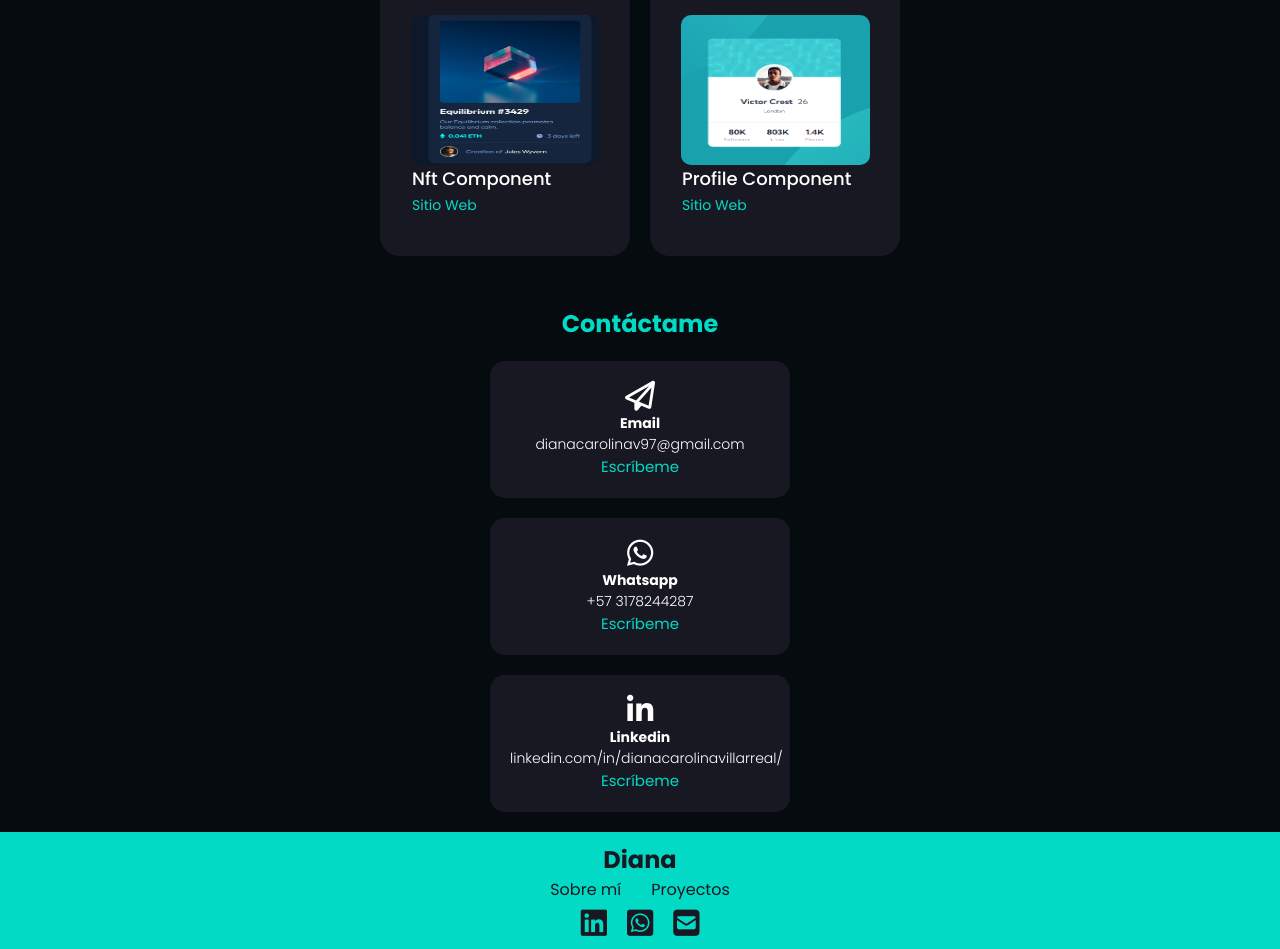
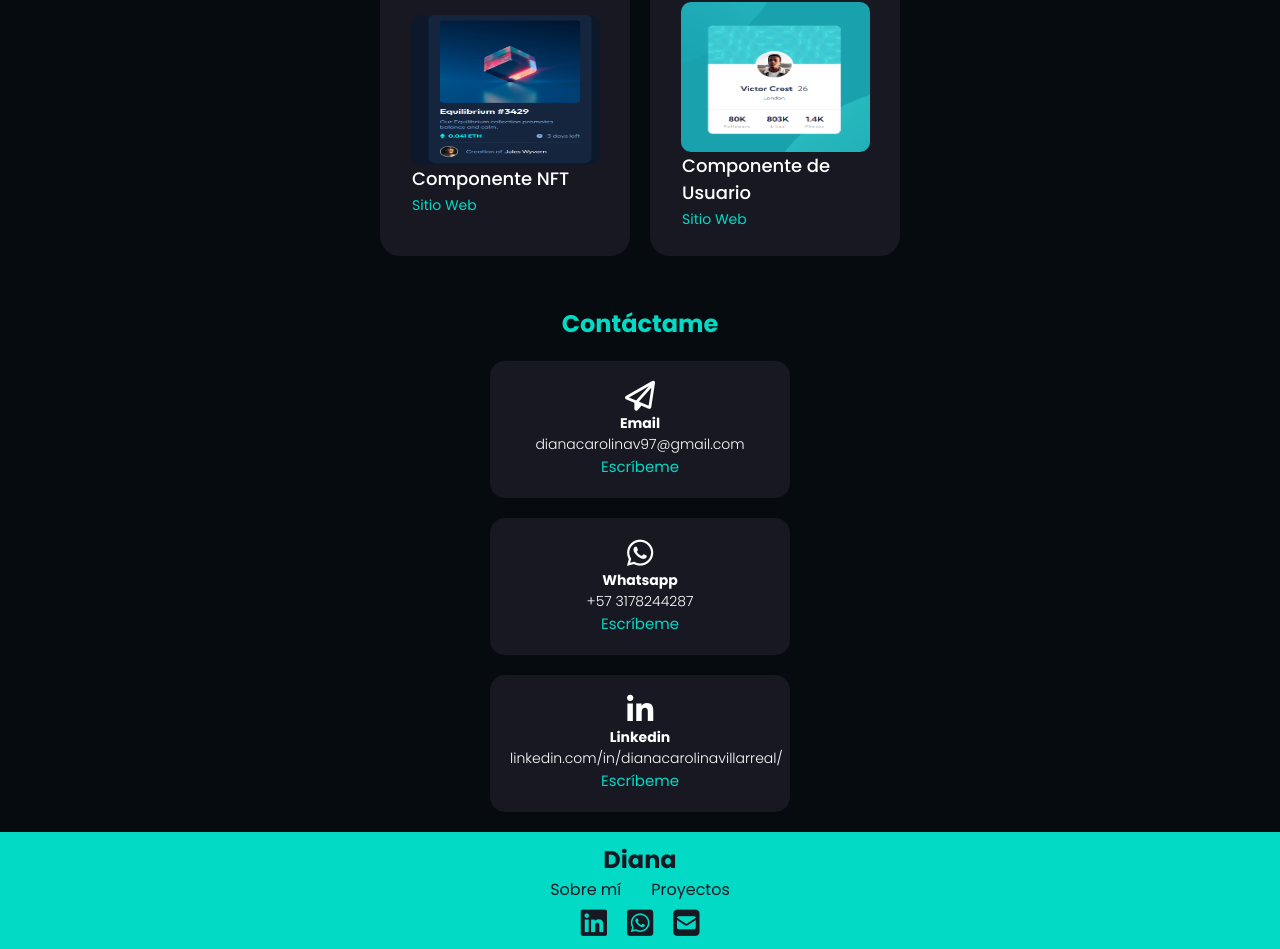
Before and after one commit to CarolinaVrl/New_Portfolio, a React (Vite) app: page / in a window 1280 px wide. Shown: the part 2890-3839 px from the top of the page. Built offline with nearby package versions, Linux system fonts and the light colour scheme.

Commit message:
feat: change name proyects

```diff
--- a/src/assets/proyects.js
+++ b/src/assets/proyects.js
@@ -60,13 +60,13 @@ export default [
     category:'angular'
   },
   {
-    name: "Nft Component",
+    name: "Componente NFT",
     img: nft,
     url:"https://nft-component-villarreal.netlify.app",
     category:'css'
   },
   {
-    name: "Profile Component",
+    name: "Componente de Usuario",
     img:profile,
     url:"https://propile-card-villarreal.netlify.app/",
     category:'css'
```
